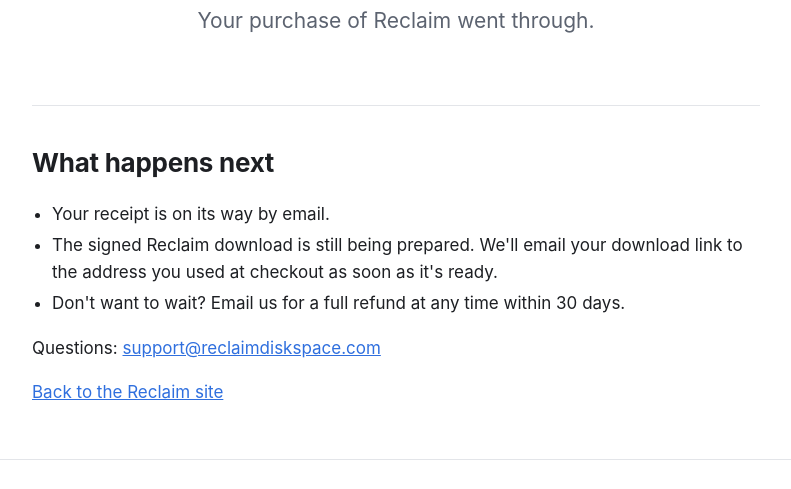
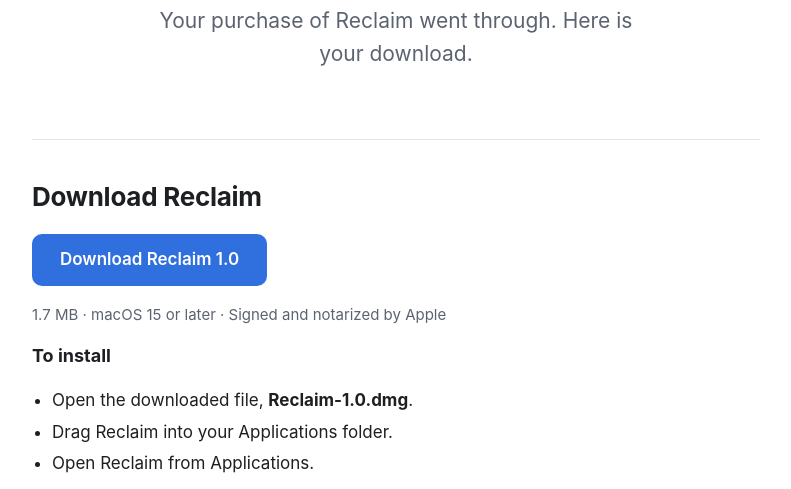
Before and after one commit to wblair8689/reclaim-site, a plain HTML site: page thanks.html in a window 1280 px wide. Shown: the part 269-758 px from the top of the page, without its empty margins (244-1035 px from the left). Drawn offline with Linux system fonts and the light colour scheme.

Commit message:
Go live: Buy button and download link
Co-Authored-By: Claude Fable 5.2 <noreply@anthropic.com>

```diff
--- a/thanks.html
+++ b/thanks.html
@@ -66,16 +66,20 @@
 <header class="hero">
   <img src="icon.png" alt="Reclaim app icon">
   <h1>Thank you!</h1>
-  <p class="tagline">Your purchase of Reclaim went through.</p>
+  <p class="tagline">Your purchase of Reclaim went through. Here is your download.</p>
 </header>
 <section>
-  <h2>What happens next</h2>
+  <h2>Download Reclaim</h2>
+  <p><a class="buy" href="https://github.com/wblair8689/reclaim-site/releases/download/v1.0/Reclaim-1.0.dmg">Download Reclaim 1.0</a></p>
+  <p class="small">1.7 MB · macOS 15 or later · Signed and notarized by Apple</p>
+  <h3>To install</h3>
   <ul>
-    <li>Your receipt is on its way by email.</li>
-    <li>The signed Reclaim download is still being prepared. We'll email your download link to the address you used at checkout as soon as it's ready.</li>
-    <li>Don't want to wait? Email us for a full refund at any time within 30 days.</li>
+    <li>Open the downloaded file, <strong>Reclaim-1.0.dmg</strong>.</li>
+    <li>Drag Reclaim into your Applications folder.</li>
+    <li>Open Reclaim from Applications.</li>
   </ul>
-  <p>Questions: <a href="mailto:support@reclaimdiskspace.com">support@reclaimdiskspace.com</a></p>
+  <p>Your receipt is on its way by email. Bookmark this page if you want to download Reclaim again later.</p>
+  <p>Questions, problems or refunds (within 30 days): <a href="mailto:support@reclaimdiskspace.com">support@reclaimdiskspace.com</a></p>
   <p><a href="/">Back to the Reclaim site</a></p>
 </section>
 </div>
```
Also changed, not shown: index.html (+1 -1 lines).
